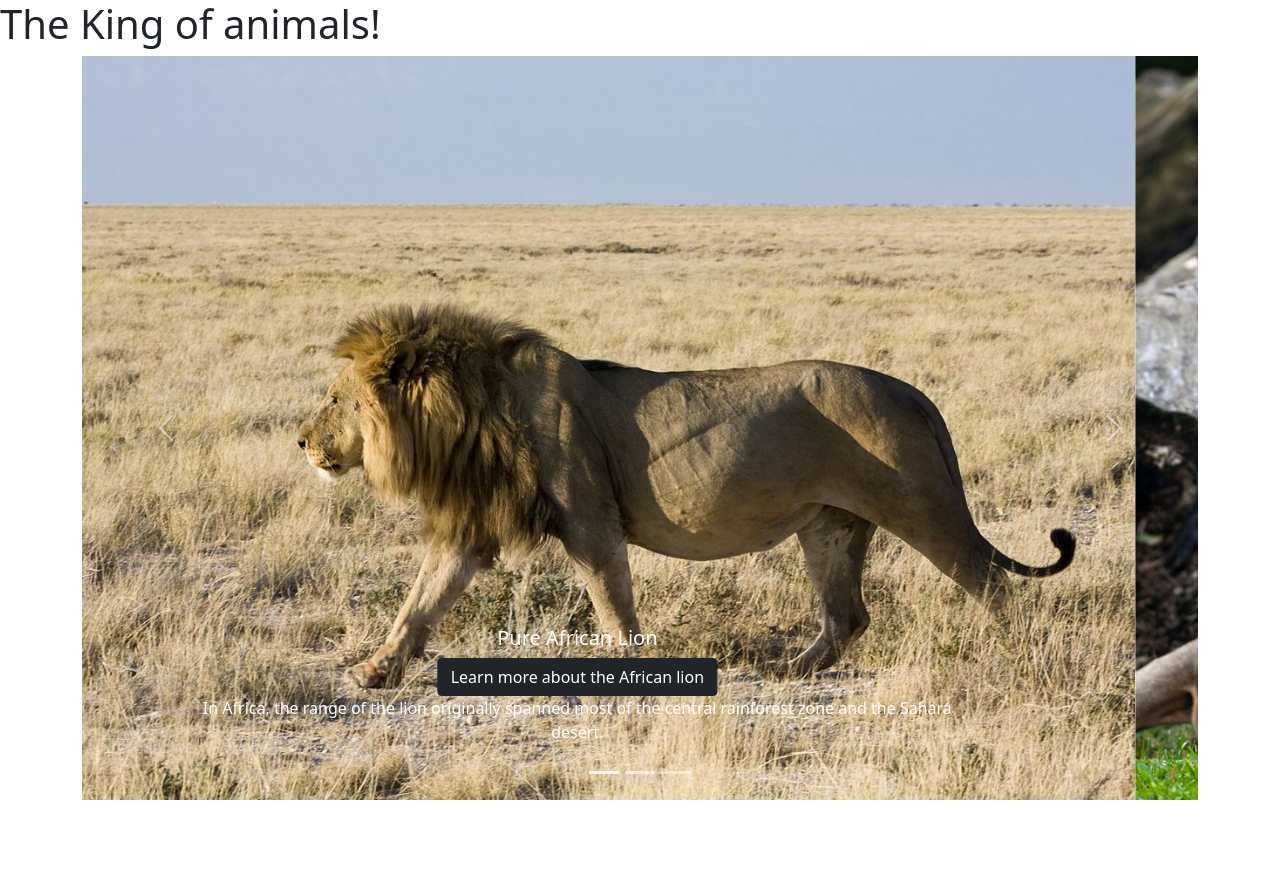
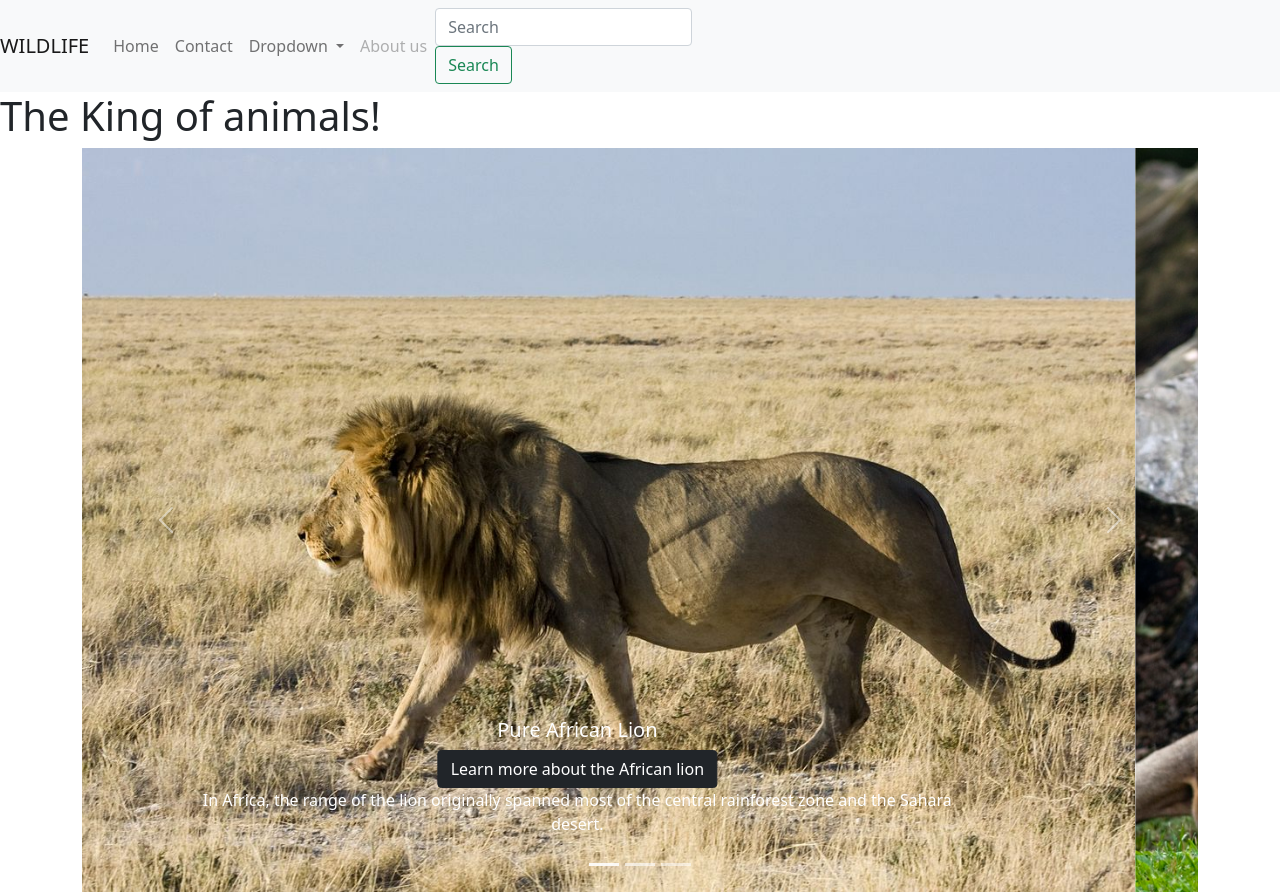
Before and after one commit to Pancho97/prj4-Chapter-5, a plain HTML site: page index.html in a window 1280 px wide. Before the commit the page ends 800 px from the top, so only its background shows below. Drawn offline with nearby package versions, Linux system fonts and the light colour scheme.

Commit message:
Nadvar
NADVAR

```diff
--- a/index.html
+++ b/index.html
@@ -11,6 +11,43 @@
     <title>Lion types!</title>
   </head>
   <body>
+
+	<nav class="navbar navbar-expand-lg navbar-light bg-light">
+  <a class="navbar-brand" href="#">WILDLIFE</a>
+  <button class="navbar-toggler" type="button" data-toggle="collapse" data-target="#navbarSupportedContent" aria-controls="navbarSupportedContent" aria-expanded="false" aria-label="Toggle navigation">
+    <span class="navbar-toggler-icon"></span>
+  </button>
+
+  <div class="collapse navbar-collapse" id="navbarSupportedContent">
+    <ul class="navbar-nav mr-auto">
+      <li class="nav-item active">
+        <a class="nav-link" href="#">Home <span class="sr-only"></span></a>
+      </li>
+      <li class="nav-item">
+        <a class="nav-link" href="#">Contact</a>
+      </li>
+      <li class="nav-item dropdown">
+        <a class="nav-link dropdown-toggle" href="#" id="navbarDropdown" role="button" data-toggle="dropdown" aria-haspopup="true" aria-expanded="false">
+          Dropdown
+        </a>
+        <div class="dropdown-menu" aria-labelledby="navbarDropdown">
+          <a class="dropdown-item" href="#">Action</a>
+          <a class="dropdown-item" href="#">Another action</a>
+          <div class="dropdown-divider"></div>
+          <a class="dropdown-item" href="#">Merchandise</a>
+        </div>
+      </li>
+      <li class="nav-item">
+        <a class="nav-link disabled" href="#" tabindex="-1" aria-disabled="true">About us</a>
+      </li>
+    </ul>
+    <form class="form-inline my-2 my-lg-0">
+      <input class="form-control mr-sm-2" type="search" placeholder="Search" aria-label="Search">
+      <button class="btn btn-outline-success my-2 my-sm-0" type="submit">Search</button>
+    </form>
+  </div>
+</nav>
+
     <h1>The King of animals!</h1>
 
     <section class="container">
@@ -21,7 +58,9 @@
     <button type="button" data-bs-target="#carouselExampleCaptions" data-bs-slide-to="2" aria-label="Slide 3"></button>
   </div>
   <div class="carousel-inner">
-    <div class="carousel-item active">
+    <div class="carousel-item active"><script type="text/javascript" src="js/jquery-3.6.0.slim.min.map"></script>
+<script type="text/javascript" src="js/bootstrap.bundle.js"></script>
+
       <img src="images/African3.jpg" class="d-block w-100" alt="Lion 1">
       <div class="carousel-caption d-none d-md-block">
         <h5>Pure African Lion</h5>
```
